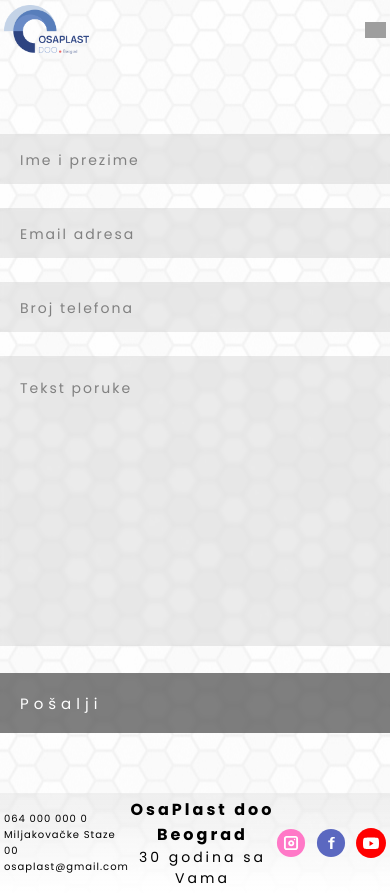
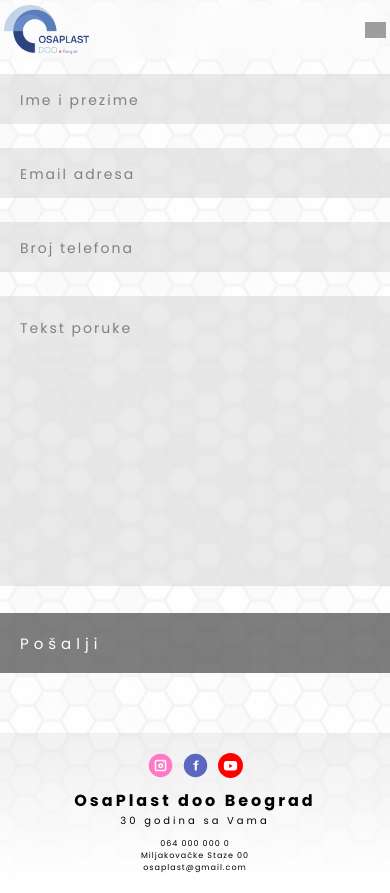
Before and after one commit to jovan-stojkovic/animation-practice, a React (Vite) app: page /kontakt in a window 390 px wide. Built offline with nearby package versions, Linux system fonts and the light colour scheme; grey boxes are pictures that could not be loaded.

Commit message:
fixed navbar tweak for mobile

```diff
--- a/src/Pages/Products.jsx
+++ b/src/Pages/Products.jsx
@@ -1,7 +1,5 @@
 import { Link } from "react-router-dom";
 import "../Styles/Products.scss";
-import VanillaTilt from "vanilla-tilt";
-import { useEffect } from "react";
 import { motion } from "framer-motion";
 
 const Products = () => {
--- a/src/Styles/HeaderFooter.scss
+++ b/src/Styles/HeaderFooter.scss
@@ -132,8 +132,11 @@ nav {
   }
 }
 
-@media only screen and (max-width: 768px) {
+@media only screen and (max-width: 500px) {
   nav {
+    position: fixed;
+    backdrop-filter: blur(10px);
+    z-index: 1000;
     .nav-cont {
       width: 98%;
 
@@ -155,7 +158,7 @@ nav {
         .dark-part {
           height: 100%;
           width: 55vw;
-          background-color: rgba(0, 0, 0, 0.02);
+          background-color: rgba(0, 0, 0, 0.05);
         }
 
         .navlinks {
@@ -163,8 +166,7 @@ nav {
           align-items: baseline;
           padding: 80px 20px;
           width: 45vw;
-          background-color: rgba(255, 255, 255, 0.589);
-          backdrop-filter: blur(8px);
+          background-color: rgba(240, 240, 240, 0.97);
 
           .products-navlink {
             position: relative;
@@ -327,19 +329,21 @@ footer {
   }
 }
 
-@media only screen and (max-width: 768px) {
+@media only screen and (max-width: 500px) {
   footer {
+    height: 150px;
     .footer-cont {
-      width: 98%;
+      width: 100%;
       height: 100%;
-      margin: 0 auto;
       display: flex;
+      flex-direction: column-reverse;
       align-items: center;
-      justify-content: space-between;
+      justify-content: center;
 
       .left {
         p {
-          font-size: 10px;
+          font-size: 8px;
+          text-align: center;
         }
       }
 
@@ -348,25 +352,22 @@ footer {
 
         h3 {
           font-size: 16px;
+          margin-top: 10px;
         }
 
         p {
-          font-size: 14px;
+          font-size: 10px;
         }
       }
 
       .right {
-        display: flex;
-        align-items: center;
-        justify-content: end;
-        gap: 10px;
+        height: 70px;
+        margin-top: 20px;
 
         a {
-          height: 30px;
-          width: 30px;
+          height: 25px;
+          width: 25px;
           filter: grayscale(0);
-          transition: 0.5s;
-          cursor: pointer;
         }
       }
     }
```
Also changed, not shown: todo.txt.
